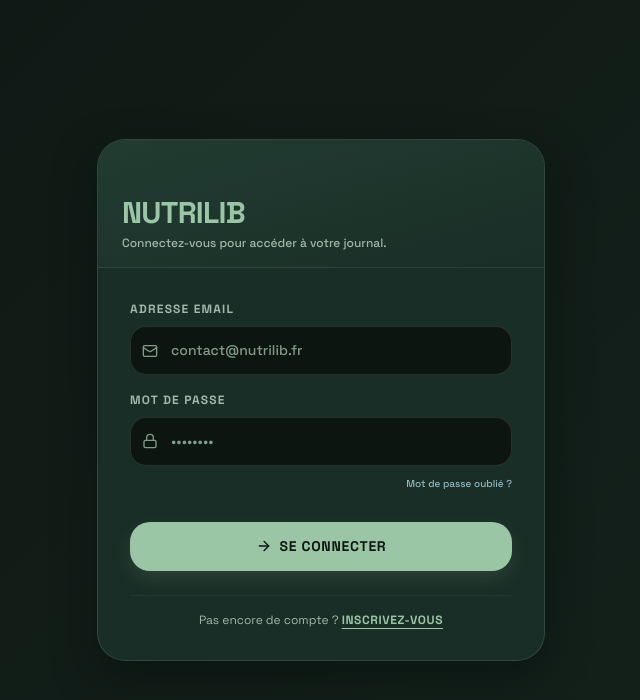
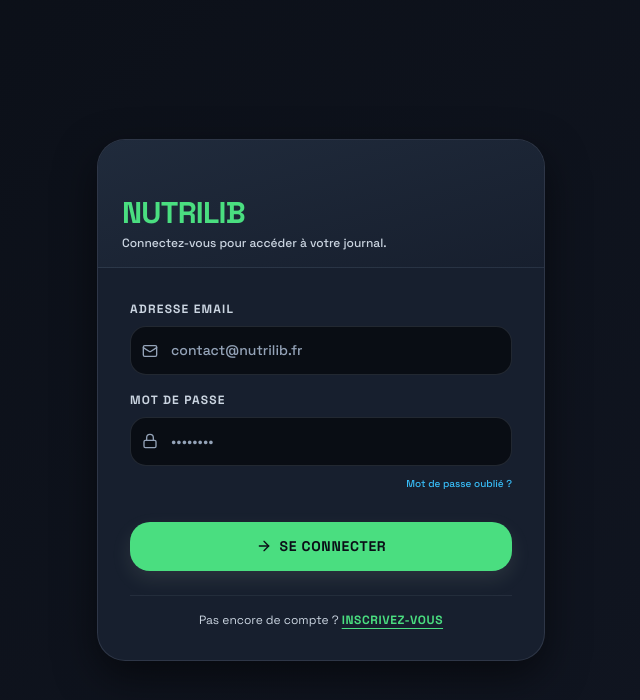
Before and after one commit to malo-martiniani/Nutrilib, a React (Vite) app in the folder frontend/: page / in a window 1280 px wide. Shown: the top 700 px of the page, without its empty margins (319-959 px from the left). Built offline with nearby package versions, Linux system fonts and the light colour scheme.

Commit message:
style(design): unify header, sidebar, and cards with high-contrast Neobrutalist Charcoal & Slate palette

```diff
--- a/frontend/src/components/Dashboard.jsx
+++ b/frontend/src/components/Dashboard.jsx
@@ -604,7 +604,7 @@ export default function Dashboard() {
       <div className="min-h-screen text-[var(--text)] flex flex-col pb-[64px] md:pb-0 md:pl-[80px] transition-all duration-300">
 
         {/* ===== HEADER ===== */}
-        <header className="sticky top-0 z-40 bg-[rgba(24,32,48,0.85)] backdrop-blur-md border-b border-[var(--border)]">
+        <header className="sticky top-0 z-40 bg-[var(--surface)]/90 backdrop-blur-md border-b border-[var(--border)]">
         <div className="px-5 py-4 flex flex-col gap-3 max-w-4xl mx-auto w-full">
           <div className="flex items-center justify-between gap-3 w-full">
           {/* Logo */}
--- a/frontend/src/index.css
+++ b/frontend/src/index.css
@@ -5,68 +5,68 @@
    ============================================================ */
 
 :root {
-  /* Core surfaces - Natural Matte Eucalyptus & Dark Moss */
-  --bg-dark-slate: #0f1814; /* Deep matte pine */
-  --bg-charcoal: #14221c; /* Matte moss charcoal */
-  --surface: #192e26; /* Desaturated herbal forest green */
-  --surface-raised: #223c32; /* Soft matte eucalyptus for raised cards */
-  --surface-inset: #0d1511; /* Deep inset herbal dark */
+  /* Core surfaces - Unified Professional Neobrutalist Dark Slate */
+  --bg-dark-slate: #0b0f17; /* Deep charcoal slate body canvas */
+  --bg-charcoal: #111622;
+  --surface: #171f2e; /* Card surface - high contrast from body! */
+  --surface-raised: #202b3c; /* Elevated cards & containers */
+  --surface-inset: #090d14; /* Inset search & input recessed fields */
 
-  /* Borders - Soft Earthy Sage */
-  --border: rgba(167, 196, 177, 0.16); /* Soft muted sage border */
-  --border-focus: rgba(155, 190, 163, 0.45); /* Soft matte sage focus */
-  --border-muted: rgba(167, 196, 177, 0.08);
-  --border-dim: rgba(167, 196, 177, 0.03);
+  /* Borders - Neobrutalist Crisp Borders */
+  --border: rgba(148, 163, 184, 0.18);
+  --border-focus: rgba(74, 222, 128, 0.5); /* Lime/Pistachio glow */
+  --border-muted: rgba(148, 163, 184, 0.1);
+  --border-dim: rgba(148, 163, 184, 0.04);
 
-  /* Text - Soothing Warm Natural Whites & Sage */
-  --text: #eaf2ec; /* Soft warm natural white (no digital glare) */
-  --text-muted: #a3b8aa; /* Matte sage pastel */
-  --text-dim: #809c89; /* Soft earthy herbal green */
+  /* Text - High Legibility Crisp Slate Whites */
+  --text: #f8fafc; /* Clean warm white */
+  --text-muted: #cbd5e1; /* Light slate */
+  --text-dim: #94a3b8; /* Muted slate */
 
-  /* Accents - Soft Natural Matte Pastels */
-  --accent-pistachio: #9bc6a5; /* Soft Matte Pistachio Sage Green */
-  --accent-powder: #92b8c3; /* Soft Matte Mineral Slate Blue */
-  --accent-sand: #d8b98b; /* Soft Matte Warm Honey Sand */
-  --accent-magenta: #ce8a8a; /* Soft Matte Dusty Rose */
+  /* Accents - Professional Neobrutalist "Good Vibes" */
+  --accent-pistachio: #4ade80; /* Vibrant Lime/Pistachio Green (Fresh & High Contrast) */
+  --accent-powder: #38bdf8; /* Bright Ice Sky Blue (Protein & Hydration) */
+  --accent-sand: #facc15; /* Warm Golden Amber (Fats & Calorie Targets) */
+  --accent-magenta: #fb7185; /* Warm Coral Pink (Favorites & Alerts) */
 
   /* Macro mappings */
-  --protein: #92b8c3; /* Soft Mineral Slate Blue */
-  --carbs: #9bc6a5; /* Soft Pistachio Sage */
-  --fat: #d8b98b; /* Soft Honey Sand */
+  --protein: #38bdf8;
+  --carbs: #4ade80;
+  --fat: #facc15;
 
-  /* Shadows - Organic Soft Shadows */
-  --shadow-soft: 0 16px 40px rgba(8, 16, 13, 0.55);
-  --shadow-subtle: 0 8px 24px rgba(8, 16, 13, 0.35);
+  /* Shadows - Neobrutalist Depth */
+  --shadow-soft: 0 16px 40px rgba(0, 0, 0, 0.5);
+  --shadow-subtle: 0 8px 24px rgba(0, 0, 0, 0.35);
 }
 
 [data-theme="light"] {
-  /* Core surfaces - Natural Linen & Herbal Sage */
-  --bg-dark-slate: #f3f7f4;
-  --bg-charcoal: #e4ede6;
+  /* Core surfaces - Light Neobrutalist Cream & Slate */
+  --bg-dark-slate: #f8fafc;
+  --bg-charcoal: #f1f5f9;
   --surface: #ffffff;
-  --surface-raised: #e7f0e9;
-  --surface-inset: #d8e6db;
+  --surface-raised: #f1f5f9;
+  --surface-inset: #e2e8f0;
 
   /* Borders */
-  --border: rgba(79, 135, 94, 0.18);
-  --border-focus: rgba(79, 135, 94, 0.45);
-  --border-muted: rgba(79, 135, 94, 0.09);
-  --border-dim: rgba(79, 135, 94, 0.04);
+  --border: rgba(15, 23, 42, 0.15);
+  --border-focus: rgba(34, 197, 94, 0.5);
+  --border-muted: rgba(15, 23, 42, 0.08);
+  --border-dim: rgba(15, 23, 42, 0.03);
 
   /* Text */
-  --text: #1c3328;
-  --text-muted: #3b5e4f;
-  --text-dim: #547a6a;
+  --text: #0f172a;
+  --text-muted: #334155;
+  --text-dim: #64748b;
 
   /* Accents */
-  --accent-pistachio: #4f875e;
-  --accent-powder: #4b7f8c;
-  --accent-sand: #a37d46;
-  --accent-magenta: #a64d4d;
+  --accent-pistachio: #16a34a;
+  --accent-powder: #0284c7;
+  --accent-sand: #d97706;
+  --accent-magenta: #e11d48;
 
   /* Shadows */
-  --shadow-soft: 0 16px 40px rgba(28, 51, 40, 0.08);
-  --shadow-subtle: 0 8px 24px rgba(28, 51, 40, 0.05);
+  --shadow-soft: 0 16px 40px rgba(15, 23, 42, 0.1);
+  --shadow-subtle: 0 8px 24px rgba(15, 23, 42, 0.06);
 }
 
 /* ============================================================
@@ -326,7 +326,7 @@ html, body {
   z-index: 50;
   display: flex;
   align-items: stretch;
-  background: rgba(24, 32, 48, 0.85); /* Card surface with transparency */
+  background: var(--surface);
   backdrop-filter: blur(20px);
   border-top: 1px solid var(--border);
   box-shadow: 0 -10px 30px rgba(0, 0, 0, 0.4);
@@ -382,7 +382,7 @@ html, body {
     flex-direction: column;
     border-top: none;
     border-right: 1px solid var(--border);
-    background: rgba(24, 32, 48, 0.95);
+    background: var(--surface);
   }
   .bottom-nav-item {
     min-height: 80px;
```
